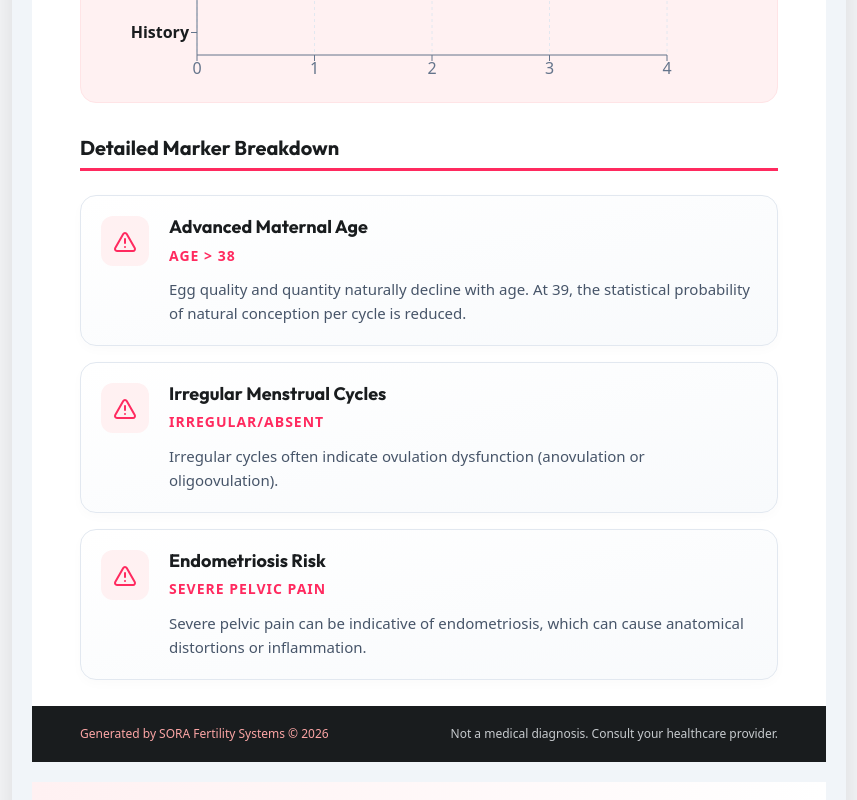
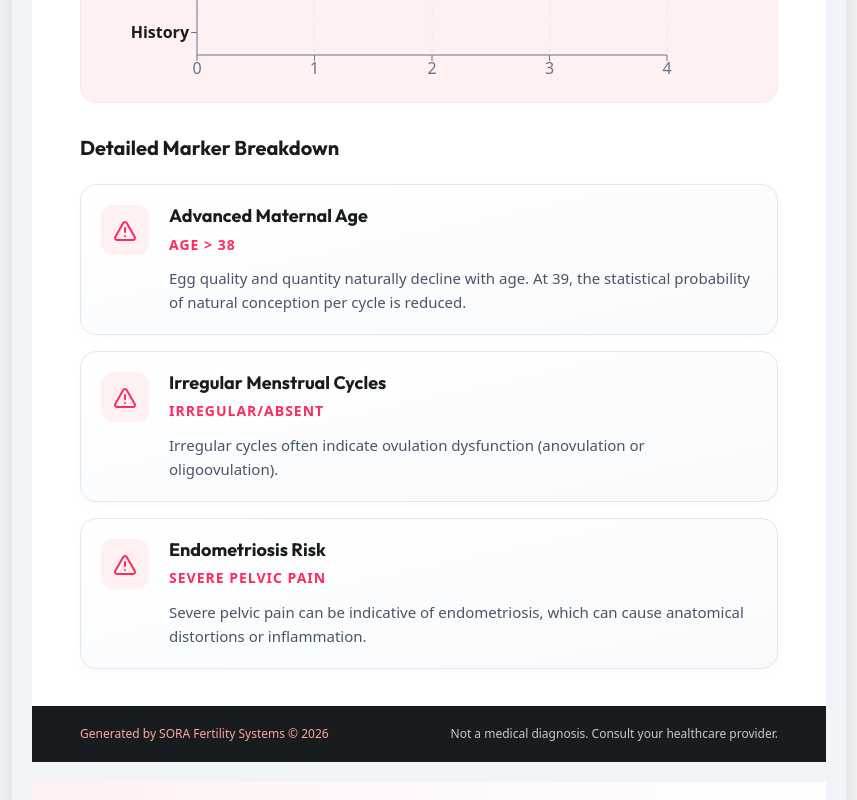
Before and after one commit to siddhanthardik/sora-fertility-scoring, a Next.js app in the folder landing/: page /sample-report in a window 1280 px wide. Shown: the part 1640-2440 px from the top of the page, without its empty margins (211-1068 px from the left). Built offline with nearby package versions, Linux system fonts and the light colour scheme; a web font is replaced by a local one.

Commit message:
style: remove underline from heading and update price to 199

```diff
--- a/landing/src/app/components/PremiumReportTemplate.js
+++ b/landing/src/app/components/PremiumReportTemplate.js
@@ -228,7 +228,7 @@ export default function PremiumReportTemplate({ results, formData, leadName, rep
           )}
 
           <div style={{ paddingLeft: '48px', paddingRight: '48px' }}>
-            <h3 style={{ fontSize: '20px', fontWeight: 'bold', color: '#191c1e', borderBottom: '3px solid #ff2a5f', paddingBottom: '8px', marginBottom: '24px', marginTop: 0 }}>{chunkIndex === 0 ? 'Detailed Marker Breakdown' : 'Detailed Marker Breakdown (Cont.)'}</h3>
+            <h3 style={{ fontSize: '20px', fontWeight: 'bold', color: '#191c1e', marginBottom: '24px', marginTop: 0 }}>{chunkIndex === 0 ? 'Detailed Marker Breakdown' : 'Detailed Marker Breakdown (Cont.)'}</h3>
             <div style={{ display: 'flex', flexDirection: 'column', gap: '16px' }}>
               {chunk.length > 0 ? chunk.map((factor, idx) => (
                 <div key={idx} style={{ display: 'flex', alignItems: 'flex-start', gap: '20px', padding: '20px', background: 'linear-gradient(to bottom right, #ffffff, #f8fafc)', borderRadius: '16px', border: '1px solid #e2e8f0', boxShadow: '0 4px 12px rgba(0,0,0,0.02)' }}>
--- a/landing/src/app/components/QuizWizard.js
+++ b/landing/src/app/components/QuizWizard.js
@@ -721,7 +721,7 @@ export default function QuizWizard({ clinicId = CLINIC_ID, reportSettings = {} }
       const orderRes = await fetch("/api/billing/razorpay/consumer-order", {
         method: "POST",
         headers: { "Content-Type": "application/json" },
-        body: JSON.stringify({ clinicId, amount: 11 })
+        body: JSON.stringify({ clinicId, amount: 199 })
       });
       const orderData = await orderRes.json();
       if (!orderRes.ok || !orderData.success) throw new Error("Could not create payment order.");
@@ -1293,7 +1293,7 @@ export default function QuizWizard({ clinicId = CLINIC_ID, reportSettings = {} }
                 onClick={() => initiatePremiumCheckout()}
                 style={{ marginTop: '16px', background: 'linear-gradient(135deg, #ec4899 0%, #f43f5e 100%)', boxShadow: '0 4px 15px rgba(244, 63, 94, 0.4)', border: 'none', color: 'white' }}
               >
-                Unlock Premium Detailed Report (₹11)
+                Unlock Premium Detailed Report (₹199)
               </button>
             )}
           </div>
```
